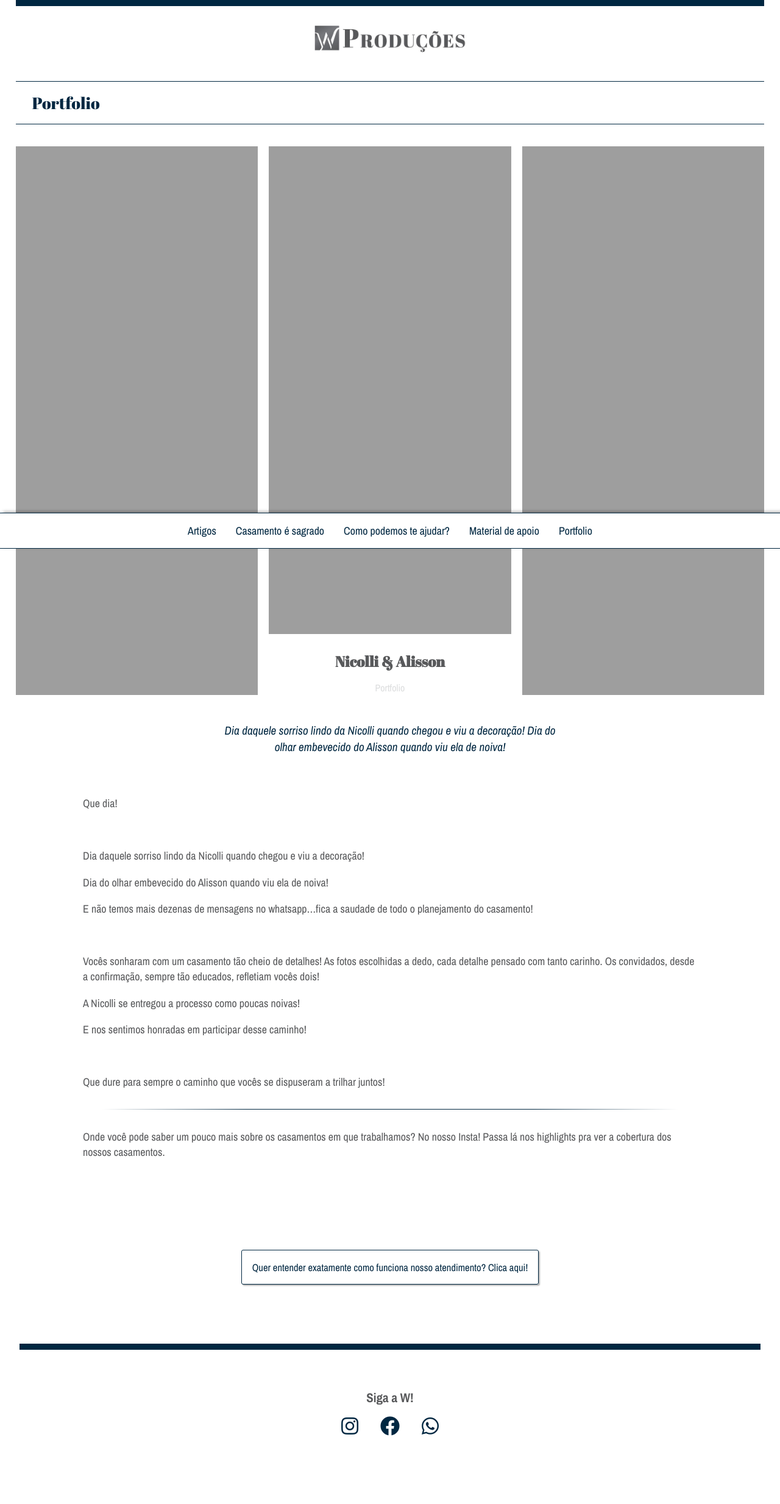
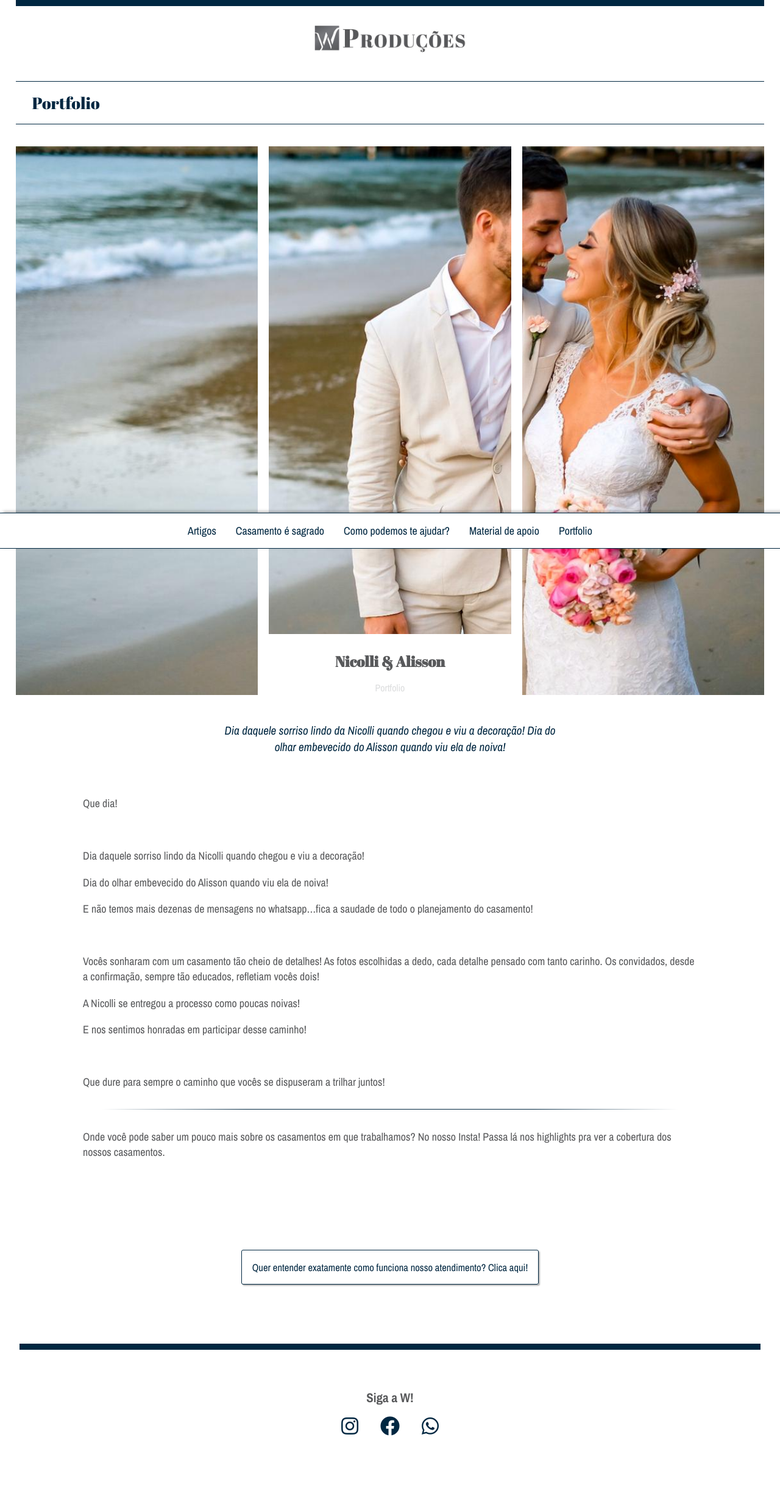
Before and after one commit to w-produtora/w-produtora.github.io, a Jekyll site: the page built from _posts/2020-06-15-nicolli-alisson.md, in a window 1280 px wide. Shown: the whole page at 61% size. Built offline with Jekyll 4.4.1, drawn with Linux system fonts in a browser that asks for light colours; nearby versions of some CDN libraries; comment, search, counter and statistics services are not loaded.

Commit message:
Update Artigos “2020-06-15-nicolli-alisson”

```diff
--- a/_posts/2020-06-15-nicolli-alisson.md
+++ b/_posts/2020-06-15-nicolli-alisson.md
@@ -1,7 +1,7 @@
 ---
 layout: posts
 title: Nicolli & Alisson
-img: /img/uploads/casamento-nicolli-alisson-sabores-do-mar-praia-balneario-camboriu-sc_577.jpg
+img: /img/uploads/photo-2019-12-14-20-30-28.jpg
 tipo: true
 tag: Portfolio
 linkcta: https://whatsfacil.com/e678b8
```
Also changed, not shown: img/uploads/photo-2019-12-14-20-30-28.jpg (added).
